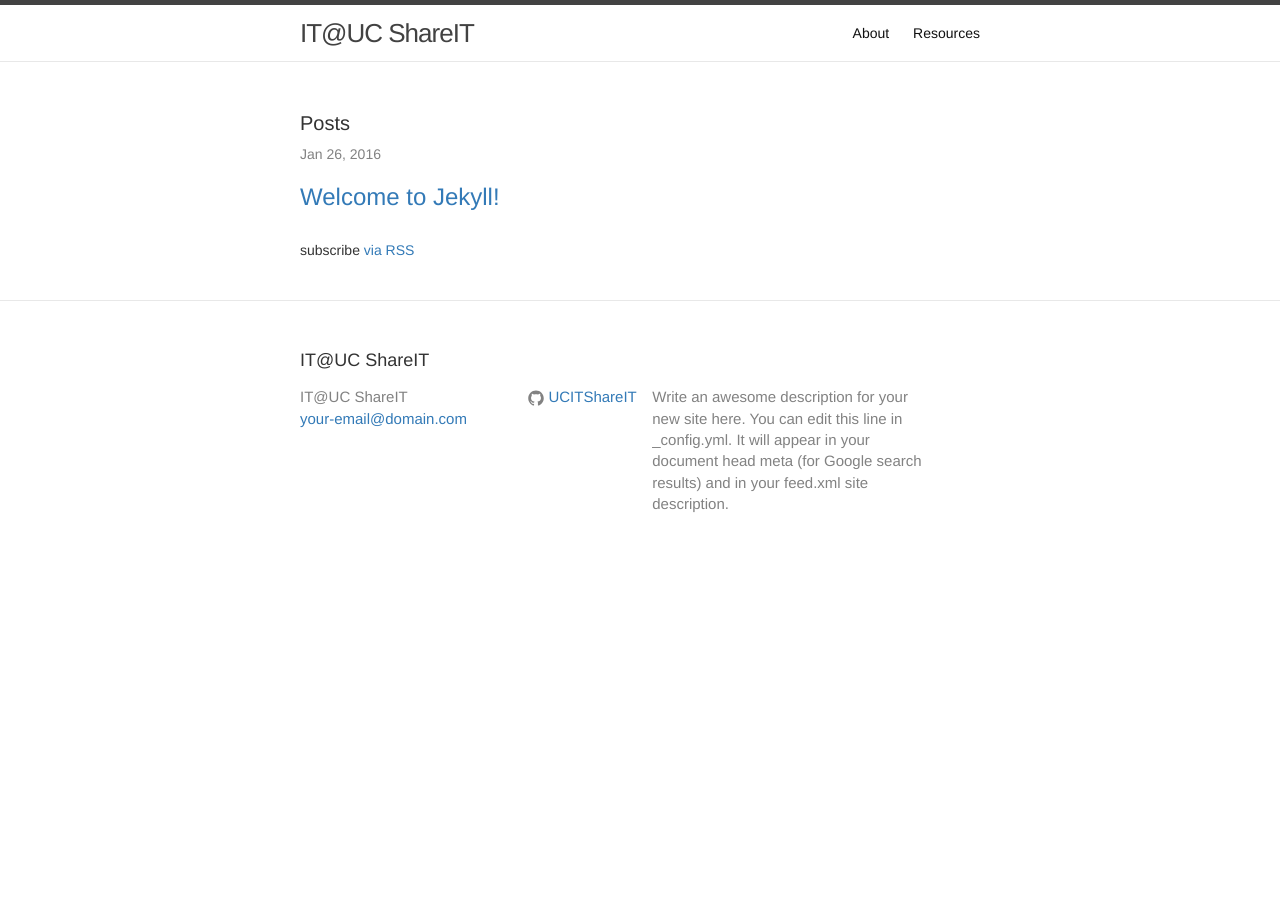
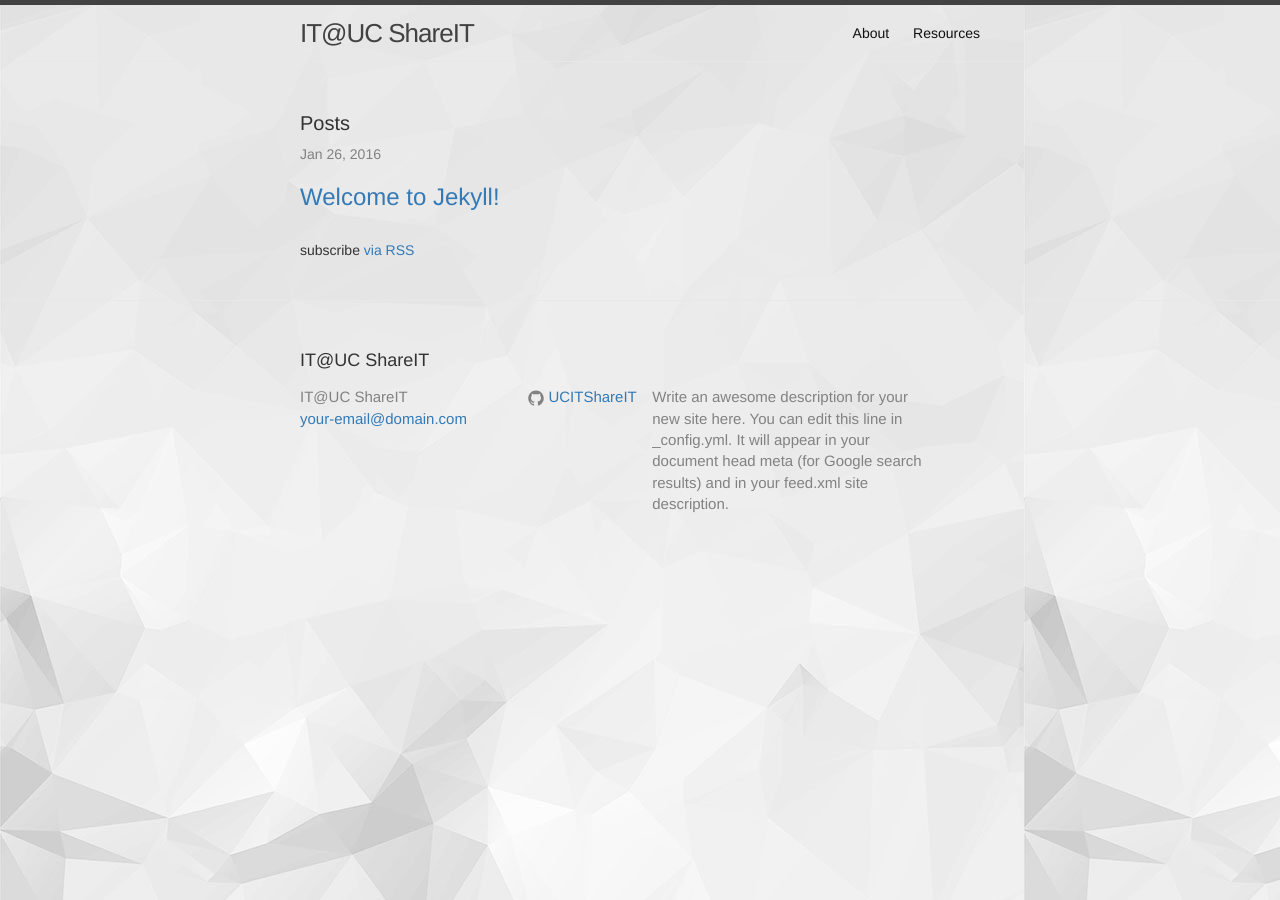
Before and after one commit to UCITShareIT/ucitshareit.github.io, a Jekyll site: the page built from index.html, in a window 1280 px wide. Built offline with Jekyll 4.4.1, drawn with Linux system fonts in a browser that asks for light colours.

Commit message:
Added images

```diff
--- a/_sass/_base.scss
+++ b/_sass/_base.scss
@@ -17,6 +17,7 @@ body {
     font: $base-font-weight #{$base-font-size}/#{$base-line-height} $base-font-family;
     color: $text-color;
     background-color: $background-color;
+    background-image: url('/images/bgTexture.jpg');
     -webkit-text-size-adjust: 100%;
     -webkit-font-feature-settings: "kern" 1;
     -moz-font-feature-settings: "kern" 1;
```
Also changed, not shown: images/bgTexture.jpg (added), images/logo.png (added).
